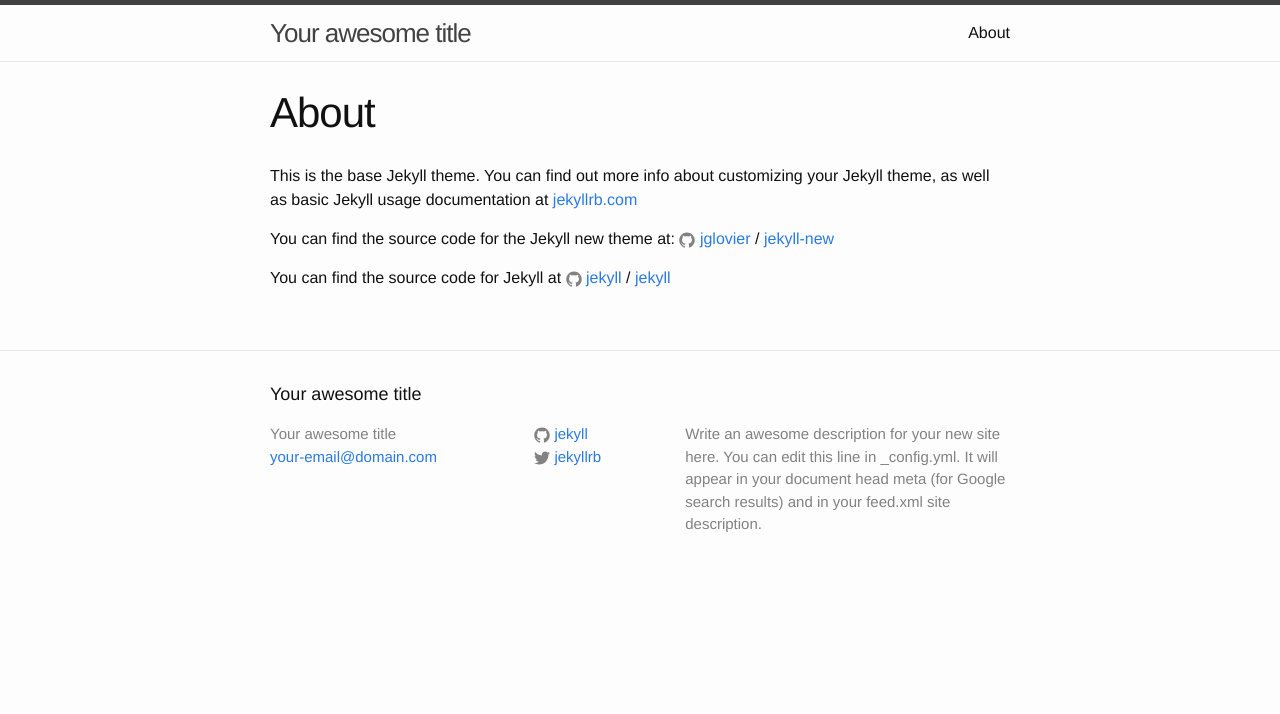
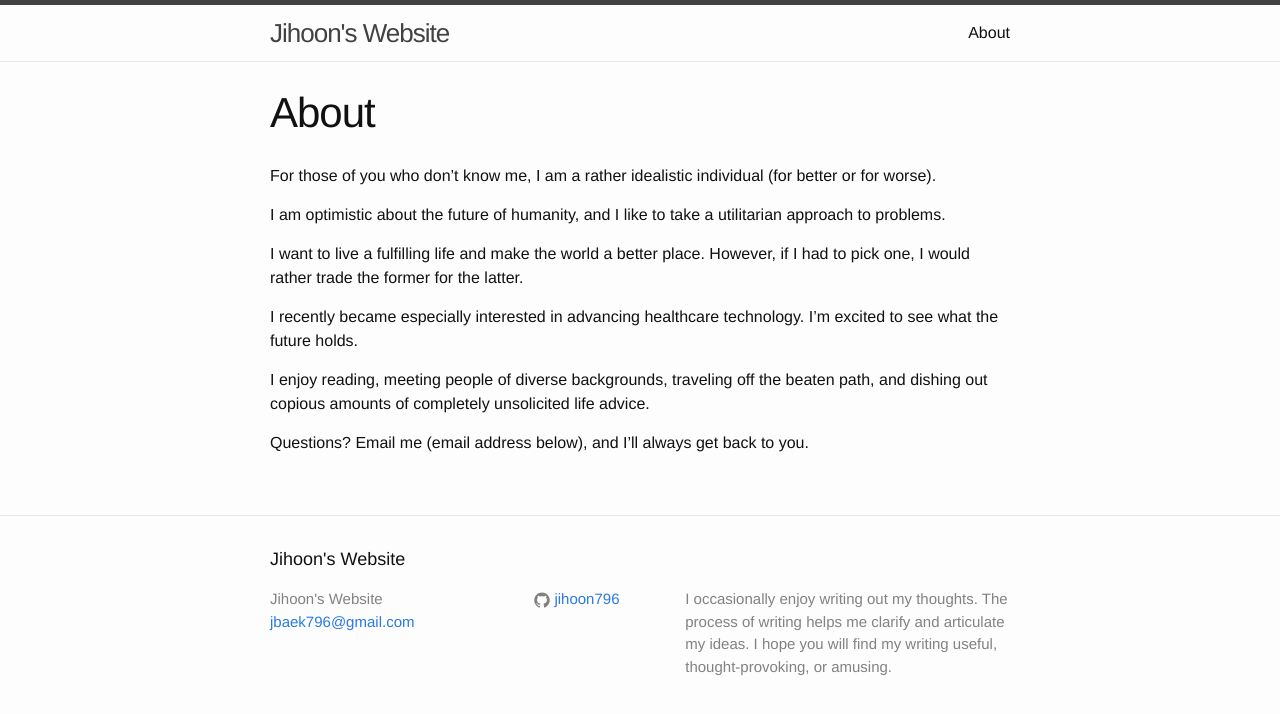
Before and after one commit to jihoon796/jihoon796.github.io, a Jekyll site: the page built from about.md, in a window 1280 px wide. Shown: the top 714 px of the page. Built offline with Jekyll 4.4.1, drawn with Linux system fonts in a browser that asks for light colours.

Commit message:
update about me

```diff
--- a/_config.yml
+++ b/_config.yml
@@ -6,16 +6,15 @@
 # 'jekyll serve'. If you change this file, please restart the server process.
 
 # Site settings
-title: Your awesome title
-email: your-email@domain.com
+title: Jihoon's Website
+email: jbaek796@gmail.com
 description: > # this means to ignore newlines until "baseurl:"
-  Write an awesome description for your new site here. You can edit this
-  line in _config.yml. It will appear in your document head meta (for
-  Google search results) and in your feed.xml site description.
+  I occasionally enjoy writing out my thoughts. The process of writing helps me
+  clarify and articulate my ideas. I hope you will find my writing useful, thought-provoking, or amusing.
+
 baseurl: "" # the subpath of your site, e.g. /blog
-url: "http://yourdomain.com" # the base hostname & protocol for your site
-twitter_username: jekyllrb
-github_username:  jekyll
+url: "http://jihoonbaek.com" # the base hostname & protocol for your site
+github_username:  jihoon796
 
 # Build settings
 markdown: kramdown
--- a/about.md
+++ b/about.md
@@ -4,12 +4,14 @@ title: About
 permalink: /about/
 ---
 
-This is the base Jekyll theme. You can find out more info about customizing your Jekyll theme, as well as basic Jekyll usage documentation at [jekyllrb.com](http://jekyllrb.com/)
+For those of you who don't know me, I am a rather idealistic individual (for better or for worse).
 
-You can find the source code for the Jekyll new theme at:
-{% include icon-github.html username="jglovier" %} /
-[jekyll-new](https://github.com/jglovier/jekyll-new)
+I am optimistic about the future of humanity, and I like to take a utilitarian approach to problems.
 
-You can find the source code for Jekyll at
-{% include icon-github.html username="jekyll" %} /
-[jekyll](https://github.com/jekyll/jekyll)
+I want to live a fulfilling life and make the world a better place. However, if I had to pick one, I would rather trade the former for the latter.
+
+I recently became especially interested in advancing healthcare technology. I'm excited to see what the future holds.
+
+I enjoy reading, meeting people of diverse backgrounds, traveling off the beaten path, and dishing out copious amounts of completely unsolicited life advice.
+
+Questions? Email me (email address below), and I'll always get back to you.
```
